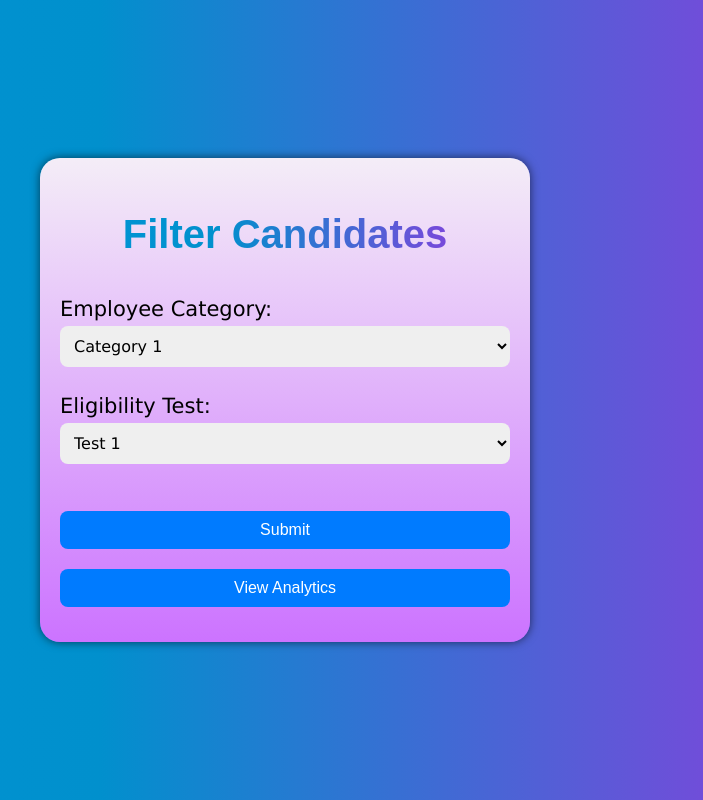
After one commit to purusharthmalik/Resume-Filtering, a Flask app: page /hod_button in a window 1280 px wide. The commit adds this page. Shown: the whole page, without its empty margins (355-1058 px from the left). Run offline with Flask 3, Linux system fonts and the light colour scheme.

Commit message:
Integrated app.py

```diff
--- a/app.py
+++ b/app.py
@@ -1,14 +1,25 @@
 import os
-from flask import Flask, render_template, request, jsonify, redirect, url_for
+from dotenv import load_dotenv
+from flask import Flask, render_template, request, redirect, url_for
 import fitz
 from docx import Document
 import google.generativeai as genai
+from flask_sqlalchemy import SQLAlchemy
+from sqlalchemy.sql import text
+from datetime import datetime
+import dspy
 import json
 
+load_dotenv()
 app = Flask(__name__)
 app.config['UPLOAD_FOLDER'] = 'uploads'
 app.config['GENERATED_JSON'] = 'resume.json'
 os.makedirs(app.config['UPLOAD_FOLDER'], exist_ok=True)
+
+# Configuring the database
+app.config['SQLALCHEMY_DATABASE_URI'] = 'mysql://root:@localhost/resume'
+app.app_context().push()
+db = SQLAlchemy(app)
 
 def read_document(file_path):
     if file_path.endswith('.pdf'):
@@ -36,8 +47,26 @@ def read_document(file_path):
         return None
 
 @app.route('/')
-def upload_page():
+def homepage():
+    return render_template('home.html')
+
+@app.route('/candidate_button', methods=['POST', 'GET'])
+def candidate_button():
     return render_template('upload.html')
+
+@app.route('/hod_button', methods=['POST', 'GET'])
+def hod_button():
+    return render_template('hod_form.html')
+
+@app.route('/filterr', methods=['POST'])
+def filterr():
+    category = request.form['category']
+    eligib_test = request.form['eligib_test']
+
+    session = db.session()
+    res = session.execute(text(f'''SELECT personal_information_id from Filter''')).cursor
+    session.close()
+    return render_template('home.html')
 
 @app.route('/upload', methods=['POST'])
 def upload_file():
@@ -50,117 +79,131 @@ def upload_file():
         file_path = os.path.join(app.config['UPLOAD_FOLDER'], file.filename)
         file.save(file_path)
         document_text = read_document(file_path)
-        genai.configure(api_key='AIzaSyAy3EjjG0puD1quoYtmxkXPRQuz4RvtsPY')
-        model = genai.GenerativeModel('gemini-pro')
-        response = model.generate_content(f"""
-        You are a professional resume parsing agent.
-        So do as follows:
-        1. Extract Personal Information of the applicant with keys being:
-        a. Extract name of the applicant.
-        b. Extract email of the applicant.
-        c. Extract phone number of the applicant.
-        d. Exract address of the applicant.
-        e. Extract linkedin url of the applicant (Add <https://> in front of the link if it is not already present).
-        2. Extract me the Summary of the applicant if mentioned.
-        3. Extract me Work Experience details with keys being:
-        a. Company name
-        b. Mode of work (Offline/Online/Hybrid)
-        c. Job Role
-        d. Job Type (Full Time or Intern)
-        e. Start Date
-        f. End Date.
-        4. Extract me Project details with keys being:
-        a. Name of Project with short introduction of it, if mentioned
-        b. Description of project.
-        c. Start Date if any.
-        d. End Date if any
-        5. Extract me Achievement details with keys being:
-        a. Heading with short introduction of it, if mentioned
-        b. Description of the heading.
-        c. Start Date if any.
-        d. End Date if any:
-        6. Extract me Education details with keys being:
-        a. Degree/Course
-        b. Field of Study (note: usually written alongside degree, extract from 'degree' key if that is the case)
-        c. Institute
-        d. Marks/Percentage/GPA
-        e. Start Date if any
-        f. End Date/ Passing Year
-        7. Extract me Certification details with keys being:
-        a. Certification Title
-        b. Issuing Organization
-        c. Date Of Issue
-        8. List me all the skills from the following document.
-        9. List me all the extracurricular activities/hobbies from the following document.
-        10. List me all the language competencies from the following document.
-        Resume of applicant: {document_text}
-        You are to generate a valid JSON script as output. Properly deal with trailing commas while formatting the output file.
-        Take this empty json format and fill it up:
-        {{
-            "Personal_Information": {{
-                "Name": "",
-                "Email": "",
-                "Phone_Number": "",
-                "Address": "",
-                "LinkedIn_URL": ""
-            }},
-            "Summary": "",
-            "Work_Experience": [
-                {{
-                    "Company_Name": "",
-                    "Mode_of_Work": "",
-                    "Job_Role": "",
-                    "Job_Type": "",
-                    "Start_Date": "",
-                    "End_Date": "",
-                }}
-            ],
-            "Projects": [
-                {{
-                    "Name_of_Project": "",
-                    "Description": "",
-                    "Start_Date": "",
-                    "End_Date": ""
-                }}
-            ],
-            "Achievements": [
-                {{
-                    "Heading": "",
-                    "Description": "",
-                    "Start_Date": "",
-                    "End_Date": ""
-                }}
-            ],
-            "Education": [
-                {{
-                    "Degree/Course": "",
-                    "Field_of_Study": "",
-                    "Institute": "",
-                    "Marks/Percentage/GPA": "",
-                    "Start_Date": "",
-                    "End_Date": ""
-                }}
-            ],
-            "Certifications": [
-                {{
-                    "Certification_Title": "",
-                    "Issuing_Organization": "",
-                    "Date_Of_Issue": ""
-                }}
-            ],
-            "Skills": [],
-            "Extracurricular_Activities": [],
-            "Language_Competencies": [
-                {{
-                    "Language": "",
-                    "Proficiency": ""
-                }}
-            ]
-        }}""")
-        lines = response.text.split('\n')
-        truncated_lines = lines[1:-1]
-        truncated_text = '\n'.join(truncated_lines)
-        response_json = json.loads(truncated_text)
+
+        gem = dspy.Google("models/gemini-1.0-pro", api_key=os.environ["GOOGLE_API_KEY"])
+        dspy.settings.configure(lm=gem)
+
+        class Parser(dspy.Signature):
+            """
+            You are a professional resume parsing agent.
+            So do as follows:
+            1. Extract Personal Information of the applicant with keys being:
+            a. Extract name of the applicant.
+            b. Extract email of the applicant.
+            c. Extract phone number of the applicant.
+            d. Exract address of the applicant.
+            e. Extract linkedin url of the applicant (Add https:// in front of the link if it is not already present).
+            2. Extract me the Summary of the applicant if mentioned.
+            3. Extract me Work Experience details with keys being:
+            a. Company name
+            b. Mode of work (Offline/Online/Hybrid)
+            c. Job Role
+            d. Job Type (Full Time or Intern)
+            e. Start Date
+            f. End Date.
+            4. Extract me Project details with keys being:
+            a. Name of Project with short introduction of it, if mentioned
+            b. Description of project.
+            c. Start Date if any.
+            d. End Date if any
+            5. Extract me Achievement details with keys being:
+            a. Heading with short introduction of it, if mentioned
+            b. Description of the heading.
+            c. Start Date if any.
+            d. End Date if any:
+            6. Extract me Education details with keys being:
+            a. Degree/Course
+            b. Field of Study (note: usually written alongside degree, extract from 'degree' key if that is the case)
+            c. Institute
+            d. Marks/Percentage/GPA
+            e. Start Date if any
+            f. End Date/ Passing Year
+            7. Extract me Certification details with keys being:
+            a. Certification Title
+            b. Issuing Organization
+            c. Date Of Issue
+            8. List me all the skills from the following document.
+            9. List me all the extracurricular activities/hobbies from the following document.
+            10. List me all the language competencies from the following document.
+            You are to generate a valid JSON script as output. Properly deal with trailing commas while formatting the output file.
+            Take this empty json format and fill it up:
+            {
+                "Personal_Information": {{
+                    "Name": "",
+                    "Email": "",
+                    "Phone_Number": "",
+                    "Address": "",
+                    "LinkedIn_URL": ""
+                }},
+                "Summary": "",
+                "Work_Experience": [
+                    {{
+                        "Company_Name": "",
+                        "Mode_of_Work": "",
+                        "Job_Role": "",
+                        "Job_Type": "",
+                        "Start_Date": "",
+                        "End_Date": "",
+                    }}
+                ],
+                "Projects": [
+                    {{
+                        "Name_of_Project": "",
+                        "Description": "",
+                        "Start_Date": "",
+                        "End_Date": ""
+                    }}
+                ],
+                "Achievements": [
+                    {{
+                        "Heading": "",
+                        "Description": "",
+                        "Start_Date": "",
+                        "End_Date": ""
+                    }}
+                ],
+                "Education": [
+                    {{
+                        "Degree/Course": "",
+                        "Field_of_Study": "",
+                        "Institute": "",
+                        "Marks/Percentage/GPA": "",
+                        "Start_Date": "",
+                        "End_Date": ""
+                    }}
+                ],
+                "Certifications": [
+                    {{
+                        "Certification_Title": "",
+                        "Issuing_Organization": "",
+                        "Date_Of_Issue": ""
+                    }}
+                ],
+                "Skills": [],
+                "Extracurricular_Activities": [],
+                "Language_Competencies": [
+                    {{
+                        "Language": "",
+                        "Proficiency": ""
+                    }}
+                ]
+            }"""
+
+            resume = dspy.InputField(desc="This is the resume.")
+            json_resume = dspy.OutputField(desc="The JSON script of the resume.")
+
+        output = dspy.Predict(Parser)
+        response = output(resume = document_text).json_resume
+
+        text = response.replace('"Personal_Information": [],', '"Personal_Information": [{"Name": null,"Email": null,"Phone_Number": null,"Address": null,"LinkedIn_URL": null}],')
+        text = text.replace('"Work_Experience": [],', '"Work_Experience": [{"Company_Name": null,"Mode_of_Work": null,"Job_Role": null,"Start_Date": null,"End_Date": null}],')
+        text = text.replace('"Projects": [],', '"Projects": [{"Name_of_Project": null,"Description": null,"Start_Date": null,"End_Date": null}],')
+        text = text.replace('"Achievements": [],', '"Achievements": [{"Heading": null,"Description": null,"Start_Date": null,"End_Date": null}],')
+        text = text.replace('"Education": [],', '"Education": [{"Degree/Course": null,"Field_of_Study": null,"Institute": null,"Marks/Percentage/GPA": null,"Start_Date": null,"End_Date": null}],')
+        text = text.replace('"Certifications": [],', '"Certifications": [{"Certification_Title": null,"Issuing_Organization": null,"Date_Of_Issue": null}],')
+        text = text.replace('"Language_Competencies": [],', '"Language_Competencies": [{"Language": null,"Proficiency": null}],')
+
+        response_json = json.loads(text, strict=False)
         output_filename = app.config['GENERATED_JSON']
         with open(output_filename, 'w') as json_file:
             json.dump(response_json, json_file, indent=4)
@@ -173,16 +216,23 @@ def resume_form():
     return render_template('resume_form.html', data=resume_data)
 
 
-
 # shila takes over ...
 # <======================================================================================================================3
 
-from flask_sqlalchemy import SQLAlchemy
-from datetime import datetime
+gem = dspy.Google("models/gemini-1.0-pro", api_key=os.environ["GOOGLE_API_KEY"])
+dspy.settings.configure(lm=gem)
 
-app.config['SQLALCHEMY_DATABASE_URI'] = 'mysql://root:@127.0.0.1/resume'
-app.app_context().push()
-db = SQLAlchemy(app)
+class Summary(dspy.Signature):
+  """
+  You are an expert in summarizing text resumes of candidates applying for a
+  job position. The resume is given in the format of json and your task is to
+  write the summary of this candidate from this resume. Be careful to include all
+  relevant skills mentioned in the resume.
+  """
+  resume_json = dspy.InputField(desc='This is the resume in JSON format.')
+  summary = dspy.OutputField(desc='The summary of the resume.')
+
+summ = dspy.Predict(Summary)
 
 class PersonalInformation(db.Model):
     id = db.Column(db.Integer, primary_key=True, autoincrement=True)
@@ -191,6 +241,14 @@ class PersonalInformation(db.Model):
     phone_number = db.Column(db.String(20))
     address = db.Column(db.Text)
     linkedin_url = db.Column(db.String(255))
+    gen_sum = db.Column(db.String(4096))
+    score = db.Column(db.Double)
+
+class Filter(db.Model):
+    id = db.Column(db.Integer, primary_key=True, autoincrement=True)
+    personal_information_id = db.Column(db.Integer, db.ForeignKey('personal_information.id'))
+    cat = db.Column(db.String(16)) # dummy. will be changed later.
+    eli = db.Column(db.String(16)) # dummy. will be changed later.
 
 class Summary(db.Model):
     id = db.Column(db.Integer, primary_key=True, autoincrement=True)
@@ -252,18 +310,21 @@ class LanguageCompetencies(db.Model):
     language = db.Column(db.String(255))
     proficiency_level = db.Column(db.String(255))
 
+db.drop_all() #if any changes made to the above database classes.
 db.create_all()
 
 @app.route('/submit', methods=['POST'])
 def submit():
+    # print(request.form)
     name = request.form['name']
     email = request.form['email']
     phone = request.form['phone']
     address = request.form['address']
     linkedin = request.form['linkedin']
-    summary = request.form['summary']
+    gen_sum = summ(resume_json = open('resume.json','r').read()).summary
 
-    personal_info = PersonalInformation(name=name, email=email, phone_number=phone, address=address, linkedin_url=linkedin)
+    # Scoring to be added here (PURUUUUUUUUU)
+    personal_info = PersonalInformation(name=name, email=email, phone_number=phone, address=address, linkedin_url=linkedin, gen_sum=gen_sum, score=None)
     db.session.add(personal_info)
     db.session.commit()  # commits here to generate the id
 
@@ -271,7 +332,14 @@ def submit():
     summary_entry = Summary(personal_information_id=personal_info.id, summary=summary)
     db.session.add(summary_entry)
 
-
+    try:
+        cat = request.form['cat']
+        eli = request.form['eli']
+    except:
+        cat = None
+        eli = None
+    filt = Filter(cat=cat, eli=eli)
+    db.session.add(filt)
 
     compname = []
     workmode = []
@@ -384,7 +452,7 @@ def submit():
                                                     date_of_issue=datetime.strptime(certdate[i], '%m-%d-%Y') if certdate[i] else None, issuing_organization=certorg[i])
         db.session.add(certification_detail)
 
-    skills = request.form['skills']
+    # skills = request.form['skills']
 
     skills = request.form['skills'].split(',')
     for skill in skills:
--- a/extract_from_db.py
+++ b/extract_from_db.py
@@ -30,7 +30,8 @@ def get_resume_info():
         CONCAT('email-->', GROUP_CONCAT(email ORDER BY id)) AS email,
         CONCAT('phone_number-->', GROUP_CONCAT(phone_number ORDER BY id)) AS phone_number,
         CONCAT('address-->', GROUP_CONCAT(address ORDER BY id)) AS address,
-        CONCAT('linkedin_url-->', GROUP_CONCAT(linkedin_url ORDER BY id)) AS linkedin_url
+        CONCAT('linkedin_url-->', GROUP_CONCAT(linkedin_url ORDER BY id)) AS linkedin_url,
+        CONCAT('gen_sum-->', GROUP_CONCAT(gen_sum ORDER BY id)) AS gen_sum
     FROM
         personal_information
     GROUP BY
--- /dev/null
+++ b/templates/hod_form.html
@@ -0,0 +1,127 @@
+<!DOCTYPE html>
+<html lang="en">
+<head>
+    <meta charset="UTF-8">
+    <meta name="viewport" content="width=device-width, initial-scale=1.0">
+    <title>Filter Candidates</title>
+    <style>
+        body {
+            font-family: 'Arial', sans-serif;
+            background-image: linear-gradient(#cc73ff,#f4edf7);
+            margin: 0;
+            padding: 0;
+            display: flex;
+            justify-content: center;
+            align-items: center;
+            height: 100vh;
+        }
+        .form-container {
+            background-image: linear-gradient(#f4edf7, #cc73ff);
+            padding: 20px;
+            border-radius: 20px;
+            box-shadow: 0 0 10px rgba(0, 0, 0, 0.6);
+            max-width: 450px;
+            width: 100%;
+        }
+        .form-container h2 {
+            margin-bottom: 40px;
+            color: #666;
+            font-size: 40px;
+            text-align: center;
+            }
+        .form-group {
+            margin-bottom: 15px;
+        }
+        .form-group label {
+            display: block;
+            margin-bottom: 5px;
+            color: #333;
+            font-size: 21px;
+            font-family: verdana;
+            -webkit-text-fill-color: black;
+        }
+        .form-group select {
+            width: 100%;
+            padding: 10px;
+            border: 0px solid #ccc;
+            border-radius: 8px;
+            font-size: 16px;
+            font-family: verdana;
+            margin-bottom: 12px;
+            -webkit-text-fill-color: black;
+        }
+        .form-group select:focus {
+            border-color: #007bff;
+        }
+        .form-group button {
+            width: 100%;
+            padding: 10px;
+            background-color: #007bff;
+            border: none;
+            margin: 20px 0px 0px 0px;
+            border-radius: 8px;
+            font-size: 16px;
+            cursor: pointer;
+            -webkit-text-fill-color: white;
+        }
+        .form-group button:hover {
+            background-color: #0056b3;
+        }
+
+        body, h2
+        {
+            background: linear-gradient(
+                                        to right,
+                                        #7953cd 20%,
+                                        #00affa 30%,
+                                        #0190cd 70%,
+                                        #764ada 80%
+                                       );
+            -webkit-background-clip: text;
+            background-clip: text;
+            -webkit-text-fill-color: transparent;
+            -text-fill-color: transparent;
+            background-size: 500% auto;
+            animation: textShine 5s ease-in-out infinite alternate;
+        }
+
+        @keyframes textShine {
+        0% {
+            background-position: 0% 50%;
+            }
+        100% {
+            background-position: 100% 50%;
+             }
+          }
+    </style>
+</head>
+<body>
+    <div class="form-container">
+        <h2>Filter Candidates</h2>
+        <form id="employeeForm" method="post" enctype="multipart/form-data" action="{{url_for('filterr')}}">
+            <div class="form-group">
+                <label for="category">Employee Category:</label>
+                <select id="category" name="category">
+                    <option value="cat1">Category 1</option>
+                    <option value="cat2">Category 2</option>
+                    <option value="cat3">Category 3</option>
+                    <option value="cat4">Category 4</option>
+                </select>
+            </div>
+            <div class="form-group">
+                <label for="eligib_test">Eligibility Test:</label>
+                <select id="eligib_test" name="eligib_test">
+                    <option value="eli1">Test 1</option>
+                    <option value="eli2">Test 2</option>
+                    <option value="eli3">Test 3</option>
+                    <option value="eli4">Test 4</option>
+                </select>
+            </div>
+            <div class="form-group">
+                <button type="submit">Submit</button>
+                <button>View Analytics</button>
+            </div>
+        </form>
+    </div>
+</body>
+</html>
```
Also changed, not shown: scoring.py (+36 -37 lines), templates/home.html (added, +67 -0 lines), templates/upload.html (line endings or trailing spaces).
